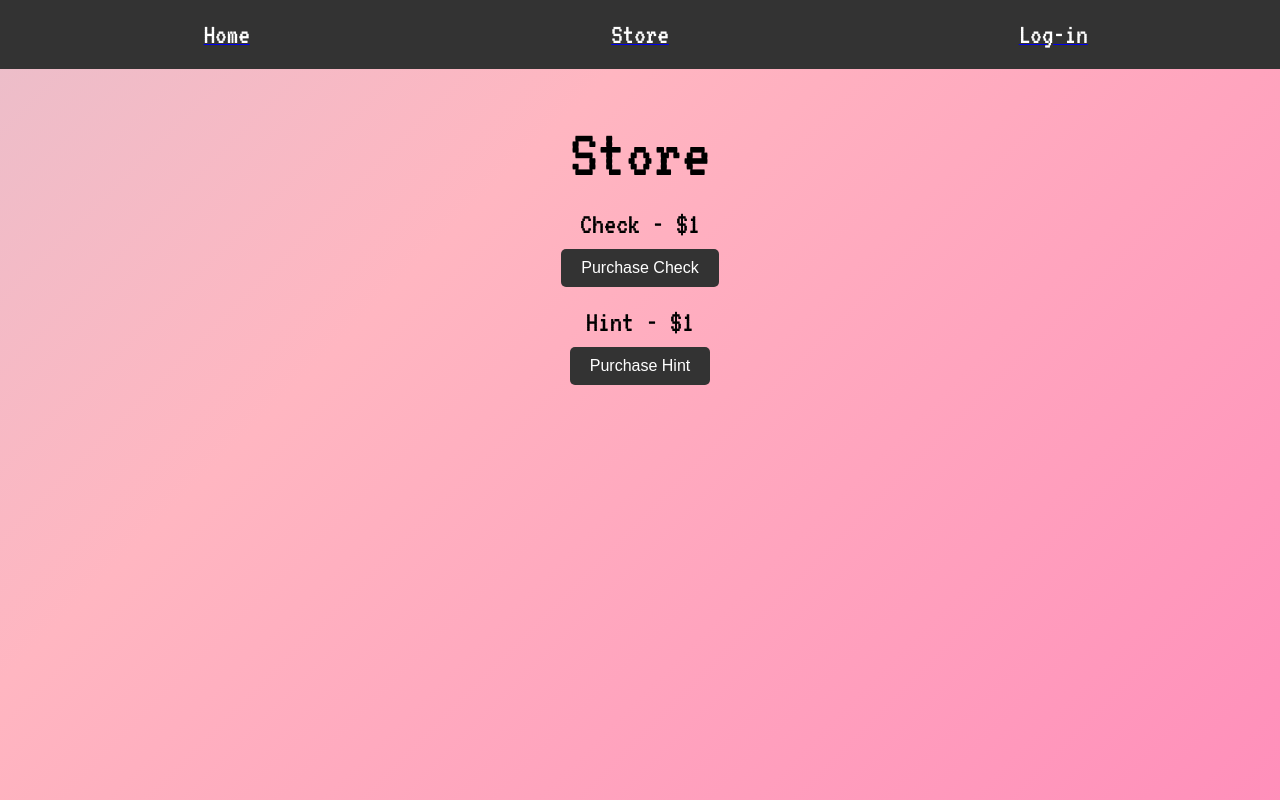
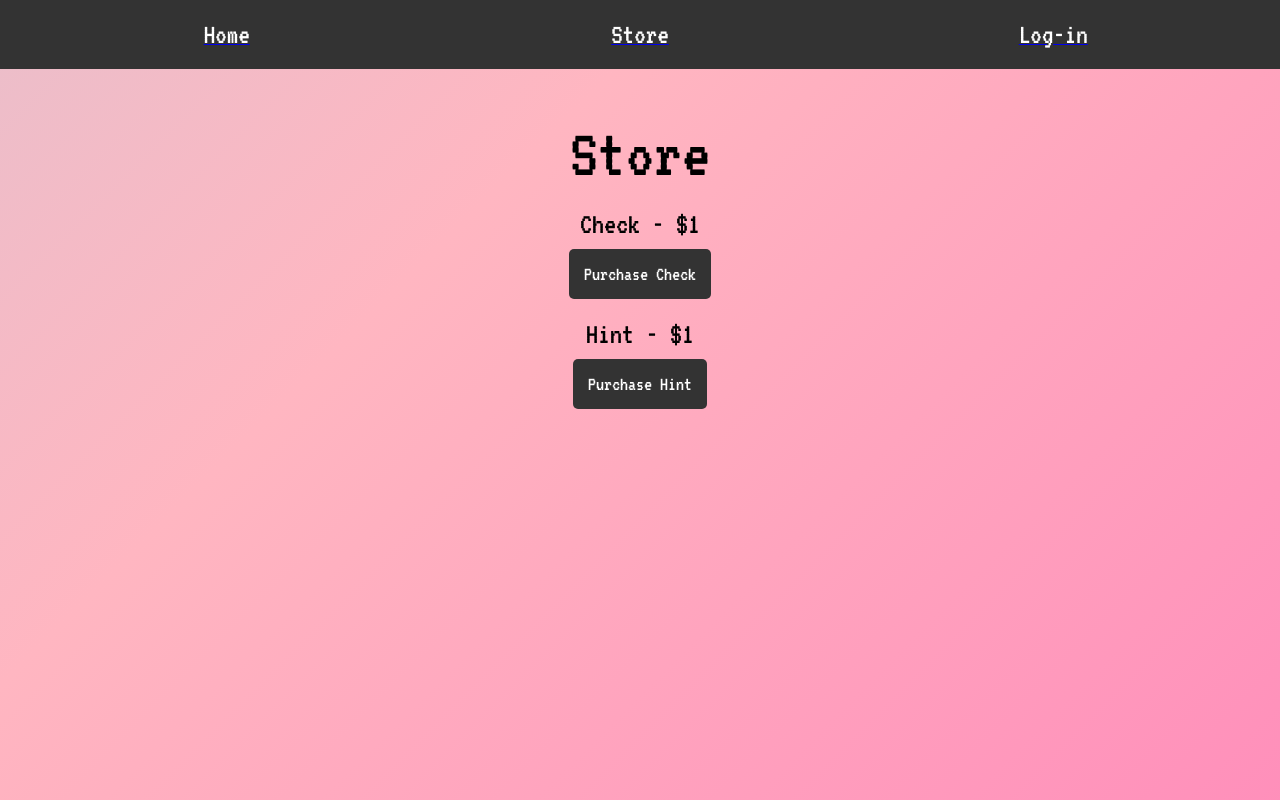
Before and after one commit to alanc224/CSC473FinalProject, a React (Vite) app in the folder nonogram-app/: page /store in a window 1280 px wide. Built offline with nearby package versions, Linux system fonts and the light colour scheme.

Commit message:
storepage font change

```diff
--- a/nonogram-app/src/pages/store.css
+++ b/nonogram-app/src/pages/store.css
@@ -8,14 +8,15 @@
 }
 
 .purchase-button {
-    padding: 10px 20px;
-    font-size: 16px;
+    padding: 15px;
+    font-size: 20px;
     cursor: pointer;
     background-color: #333;
     color: white;
     border: none;
     border-radius: 5px;
     margin-top: 10px;
+    font-family: "VT323", monospace;
 }
 
 .purchase-button:hover {
```
